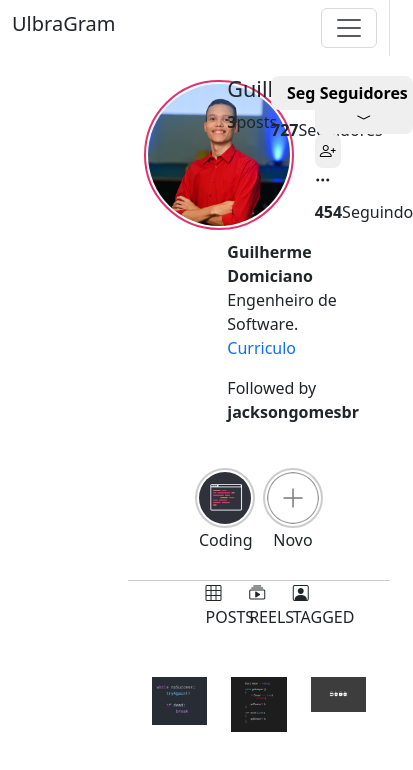
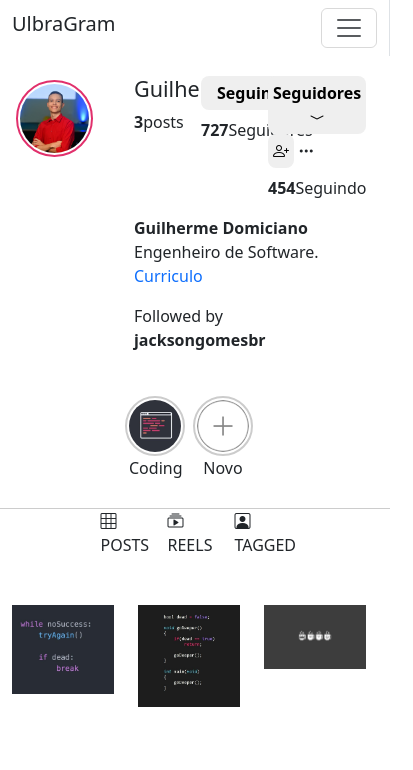
Before and after one commit to GuilhermeDomiciano/UlbraGram, a plain HTML site: page profile.html in a window 390 px wide. Shown: the whole page, 413 px wide, since content can reach past the window. Drawn offline with nearby package versions, Linux system fonts and the light colour scheme.

Commit message:
fix(profile): Melhoria na responsividade

```diff
--- a/styles.css
+++ b/styles.css
@@ -158,3 +158,26 @@
 .linkDecoration a:hover {
     color: #000;
 }
+
+@media screen and (max-width: 500px){
+    .profilePrincipal {
+        padding-top: 20px;
+        padding-left: 0px;
+    }
+
+    .profile img {
+        border: 2px solid #e1306c;
+        border-radius: 50%;
+        width: 77px;
+        height: 77px;
+        padding: 2px;
+        margin: 4px;
+    }
+}
+
+@media screen and (max-width: 800px){
+    .profilePrincipal {
+        padding-top: 20px;
+        padding-left: 0px;
+    }
+}
```
